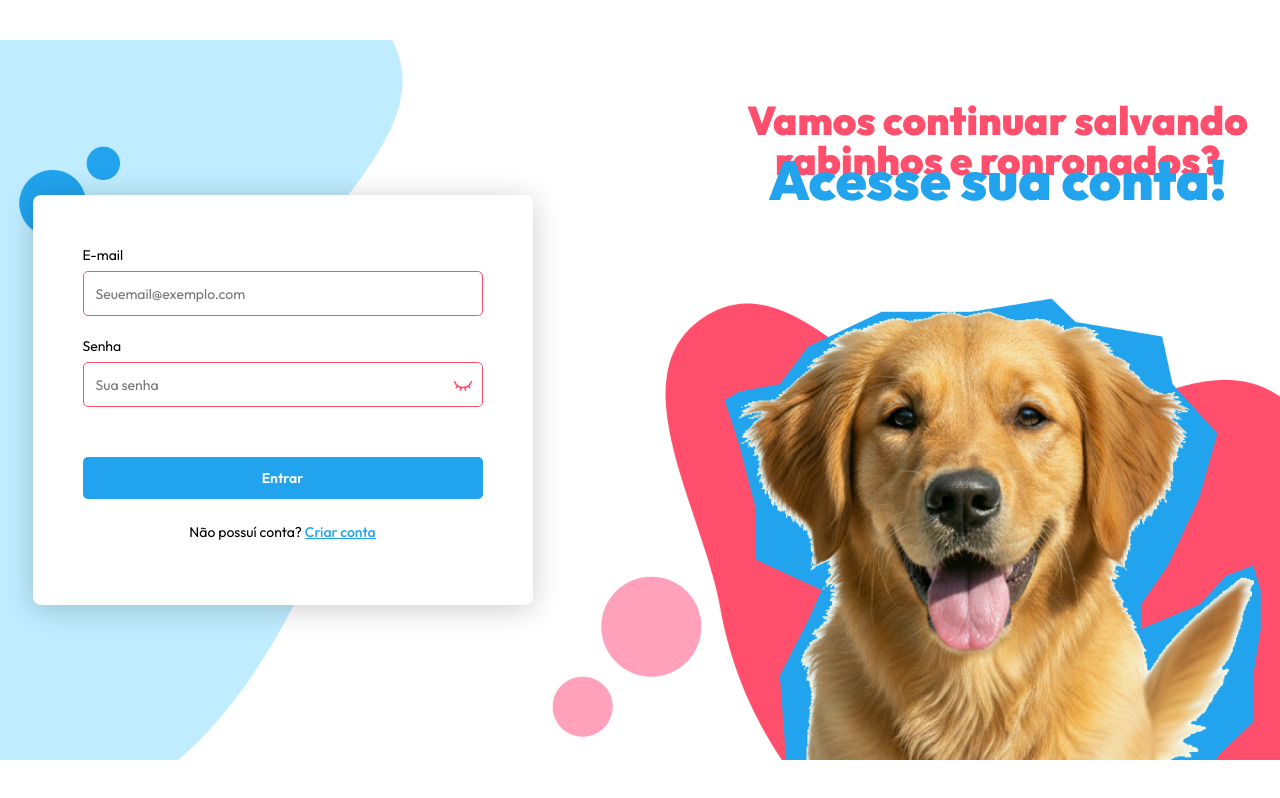
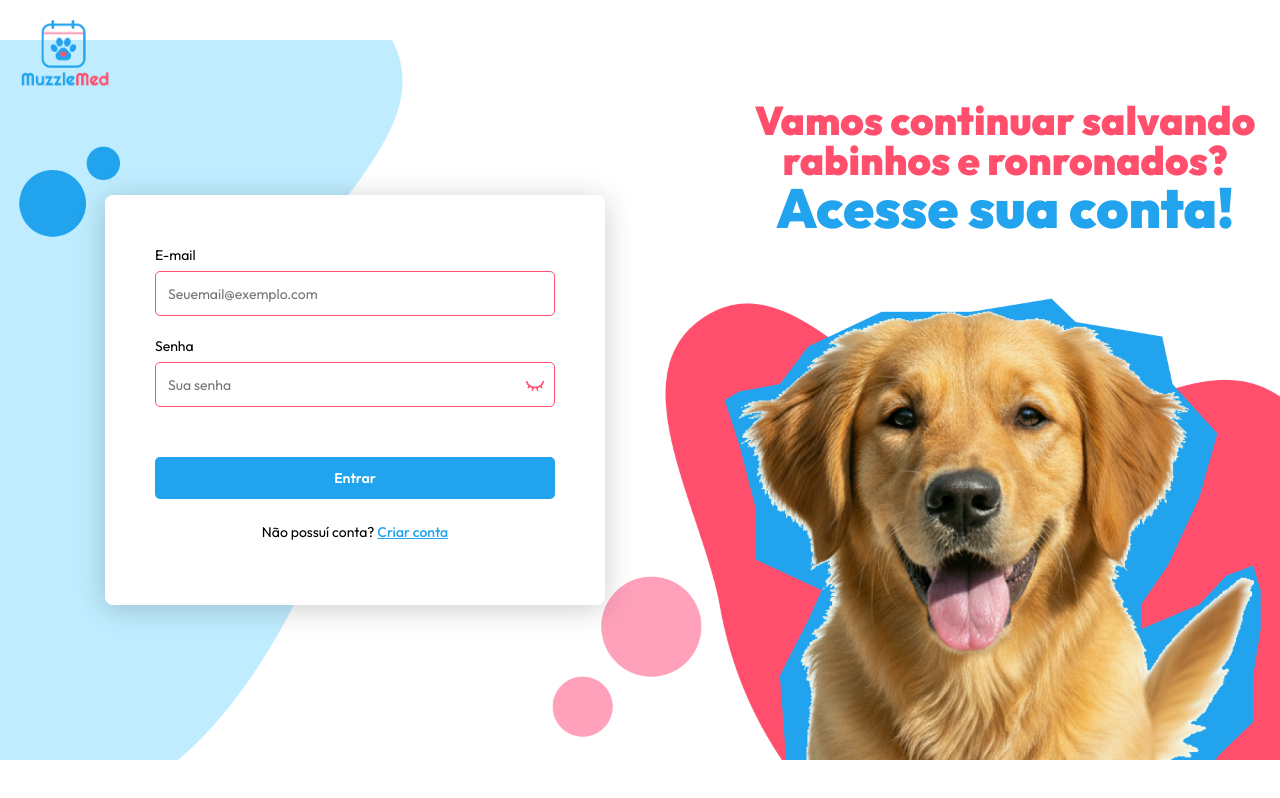
Before and after one commit to lorenasouza14/MuzzleMed, a React (Vite) app in the folder frontend/: page / in a window 1280 px wide. Built offline with nearby package versions, Linux system fonts and the light colour scheme.

Commit message:
chore: ajuste na tela de login e cadastro de usuario.

```diff
--- a/frontend/src/pages/Login.jsx
+++ b/frontend/src/pages/Login.jsx
@@ -2,6 +2,7 @@
 import FormsInput from "../components/FormsInput/FormsInput";
 import LoginButton from "../components/LoginButton/LoginButton";
 import "../styles/Login.css";
+import logo from '../assets/images/logo.png';
 
 function Login() {
     const [email, setEmail] = useState("");
@@ -9,8 +10,10 @@
 
     return (
         <main className="container">
-
             <div className="login-container">
+                <div className="logo">
+                    <img src={logo} alt="Logo" />
+                </div>
                 <div className="login-left">
                     <div className="login-form-wrapper">
                         <FormsInput
--- a/frontend/src/pages/OwnerRegister.jsx
+++ b/frontend/src/pages/OwnerRegister.jsx
@@ -3,7 +3,7 @@
 import "../styles/OwnerRegister.css";
 import ButtonSaveCancel from "../components/ButtonSaveCancel/ButtonSaveCancel";
 import { useNavigate } from "react-router-dom";
-
+import logo from '../assets/images/logo.png';
 
 function OwnerRegister() {
 
@@ -20,6 +20,11 @@
     return (
         <main className="container">
             <div className="register-container">
+
+                <div className="logo">
+                    <img src={logo} alt="Logo" />
+                </div>
+
                 <div className="register-left">
                     <h1>Cadastre-se</h1>
                 </div>
--- a/frontend/src/styles/Login.css
+++ b/frontend/src/styles/Login.css
@@ -24,7 +24,7 @@
     justify-content: start;
     align-items: center;
     margin-top: 100px;
-    line-height: 0;
+    line-height: 1;
     text-align: center;
 }
 
@@ -65,3 +65,11 @@
     color: var(--azul-escuro);
     font-weight: 500;
 }
+
+.logo{
+    padding: 20px;
+}
+.logo img {
+    width: 90px;
+    margin-bottom: 30px;
+}
```
